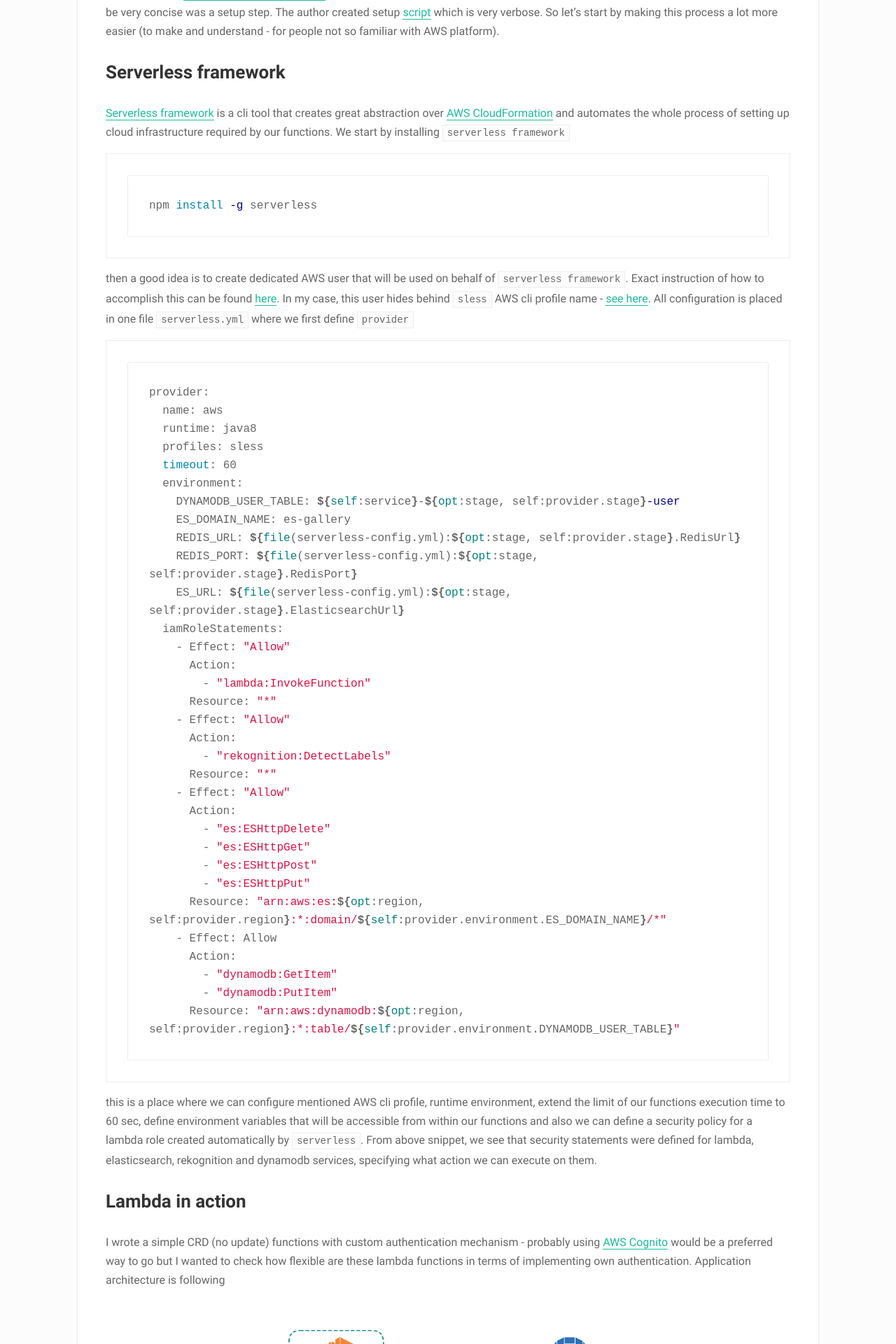
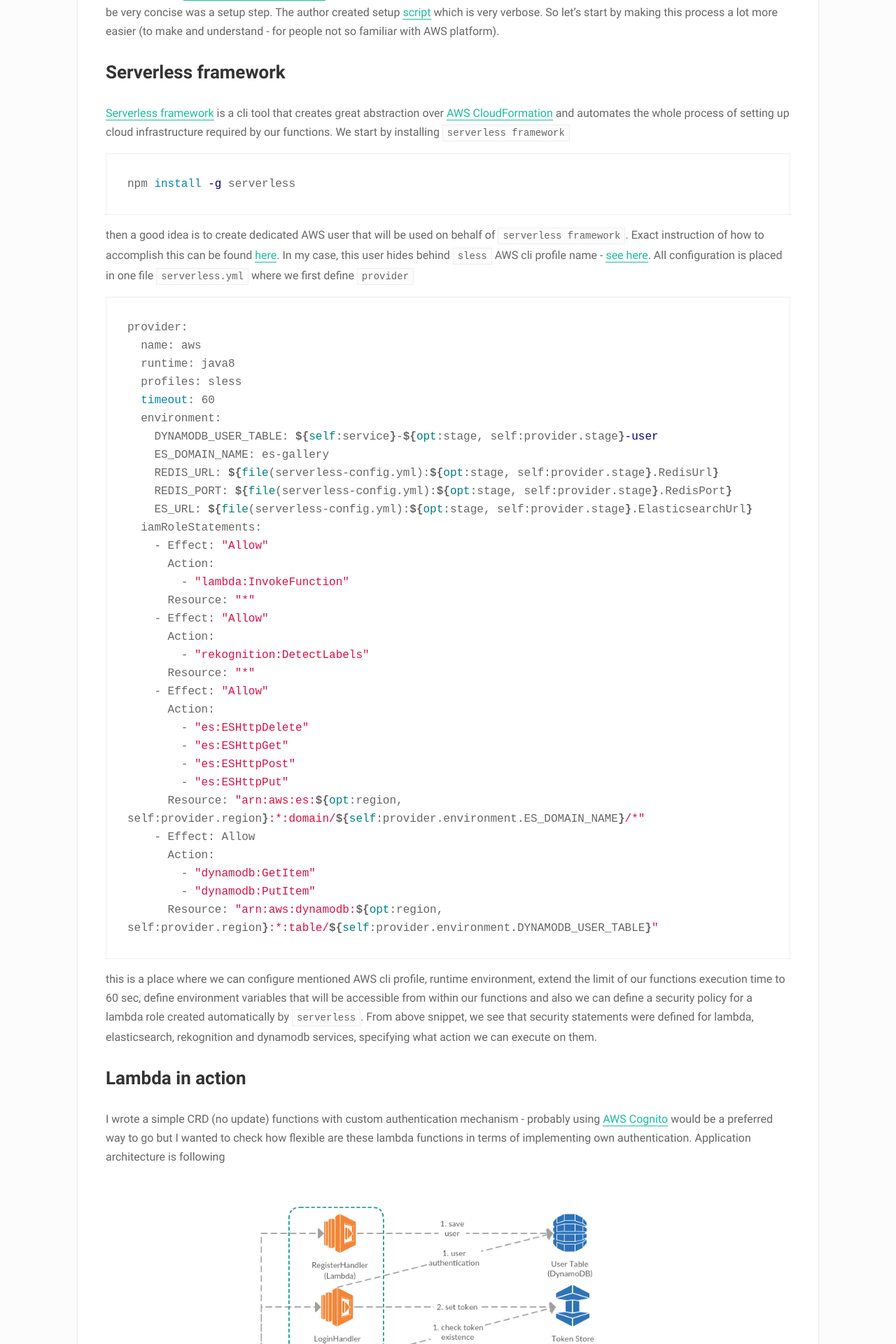
Before and after one commit to ajurasz/ajurasz.github.io, a Jekyll site: the page built from _posts/2017-05-28-kotlin-aws-lambda-serverless-framework.md, in a window 1280 px wide. Shown: the part 1609-3529 px from the top of the page at 70% size. Built offline with Jekyll 4.4.1, drawn with Linux system fonts in a browser that asks for light colours; comment, search, counter and statistics services are not loaded.

Commit message:
Updated makrdown for code fragments.

````diff
--- a/_posts/2017-05-28-kotlin-aws-lambda-serverless-framework.md
+++ b/_posts/2017-05-28-kotlin-aws-lambda-serverless-framework.md
@@ -34,14 +34,14 @@ After analysing [serverless-photo-recognition](https://github.com/awslabs/server
 
 [Serverless framework](https://serverless.com/) is a cli tool that creates great abstraction over [AWS CloudFormation](https://aws.amazon.com/cloudformation/) and automates the whole process of setting up cloud infrastructure required by our functions. We start by installing `serverless framework`
 
-```shell
+{% highlight shell %}
 npm install -g serverless
-```
+{% endhighlight %}
 
 then a good idea is to create dedicated AWS user that will be used on behalf of `serverless framework`. Exact instruction of how to accomplish this can be found [here](https://serverless.com/framework/docs/providers/aws/guide/credentials/). In my case, this user hides behind `sless` AWS cli profile name - [see here](https://github.com/ajurasz/ascii-less-gallery/blob/58ad818d1d0d7131b4cb5ad9e027cea815197656/serverless.yml#L6). All configuration is placed in one file `serverless.yml`
 where we first define `provider`
 
-```shell
+{% highlight shell %}
 provider:
   name: aws
   runtime: java8
@@ -74,7 +74,7 @@ provider:
         - "dynamodb:GetItem"
         - "dynamodb:PutItem"
       Resource: "arn:aws:dynamodb:${opt:region, self:provider.region}:*:table/${self:provider.environment.DYNAMODB_USER_TABLE}"
-```
+{% endhighlight %}
 
 this is a place where we can configure mentioned AWS cli profile, runtime environment, extend the limit of our functions execution time to 60 sec, define environment variables that will be accessible from within our functions and also we can define a security policy for a lambda role created automatically by `serverless`. From above snippet, we see that security statements were defined for lambda, elasticsearch, rekognition and dynamodb services, specifying what action we can execute on them.
 
@@ -86,7 +86,7 @@ I wrote a simple CRD (no update) functions with custom authentication mechanism
 
 I believe that above diagram is self-explanatory so let's dive into one of the functions. [CreateHandler](https://github.com/ajurasz/ascii-less-gallery/blob/master/src/main/kotlin/ajurasz/lambda/gallery/CreateHandler.kt), the entry point is `handleRequest` function triggered by AWS when an HTTP POST request reaches API Gateway at `/gallery` path.
 
-```shell
+{% highlight shell %}
     override fun handleRequest(input: Request, context: Context): String {
         LOG.debug("input(\n$input\n)")
 
@@ -104,11 +104,11 @@ I believe that above diagram is self-explanatory so let's dive into one of the f
             else -> return response(500, "Failed to save image")
         }
     }
-```
+{% endhighlight %}
 
 In this function, we validate incoming request to check if base64 encoded image string exists and is not blank. Then encoded image is converted to `byte` array and passed to Rekognition service. This service is a wrapper around AWS Rekognition service to simplify interaction with it.
 
-```shell
+{% highlight shell %}
     fun imageLabels(image: ByteArray): List<String> {
         LOG.info("Recognize image labels")
         val response = amazonRekognition.detectLabels(DetectLabelsRequest()
@@ -118,12 +118,12 @@ In this function, we validate incoming request to check if base64 encoded image
 
         return response?.labels?.map { it.name }.orEmpty()
     }
-```
+{% endhighlight %}
 
 As mentioned at the beginning, using AWS Rekognition service we were able to define a sophisticated deep learning-based operation of labelling objects present on a given image just in few lines of code.
 When using serverless framework we need to create a configuration for each function. Configuration for `CreateHandler` function is following
 
-```shell
+{% highlight shell %}
   create:
     handler: ajurasz.lambda.gallery.CreateHandler
     events:
@@ -139,22 +139,22 @@ When using serverless framework we need to create a configuration for each funct
             name: auth
             resultTtlInSeconds: 30
             identitySource: method.request.header.token
-```
+{% endhighlight %}
 
 we see that this function is triggered by HTTP specific event - POST request to `/gallery` path. This configuration is little bit more complicated than for other functions and this is because we are not using default `lambda-proxy` integration (integration between API Gateway and Lambda) as we need to customize it to handle binary data. More information about handling binary data in AWS Lambda can be found [here](https://aws.amazon.com/blogs/compute/binary-support-for-api-integrations-with-amazon-api-gateway/). We also secured our function with `auth` function that will be invoked before target function to check if supplied token is valid. `auth` function response is cached for 30 sec, the cache key is a `identitySource`. Usually when using proxy approach the whole request is forwarded to our function and configuration is as easy as
 
-```shell
+{% highlight shell %}
   list:
     handler: ajurasz.lambda.gallery.ListHandler
     events:
       - http:
           path: gallery
           method: get
-```
+{% endhighlight %}
 
 or
 
-```shell
+{% highlight shell %}
   delete:
     handler: ajurasz.lambda.gallery.DeleteHandler
     events:
@@ -165,7 +165,7 @@ or
             name: auth
             resultTtlInSeconds: 30
             identitySource: method.request.header.token
-```
+{% endhighlight %}
 
 when we want to secure our endpoint.
 
@@ -176,10 +176,10 @@ With good encapsulation, you can test a lot. In my case, I only was not able to
 ## Deployment
 This can obviously be a part of CI/CD pipeline as when everything is ready you need to execute just two commands
 
-```shell
+{% highlight shell %}
 ./gradlew test
 serverless deploy
-```
+{% endhighlight %}
 
 this could be simplified to just one command by executing `serverless` command from within gradle task.
 
````
